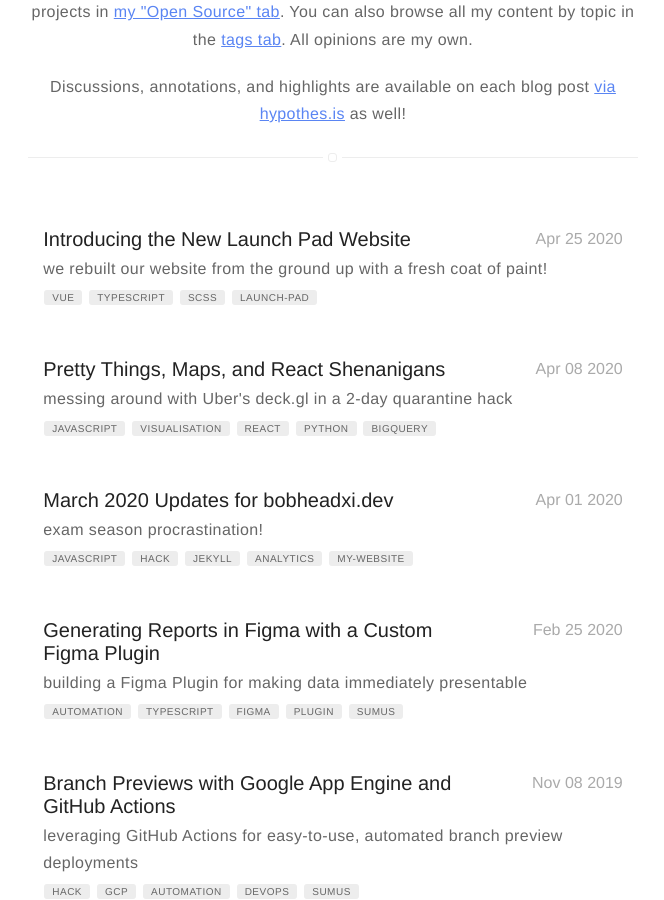
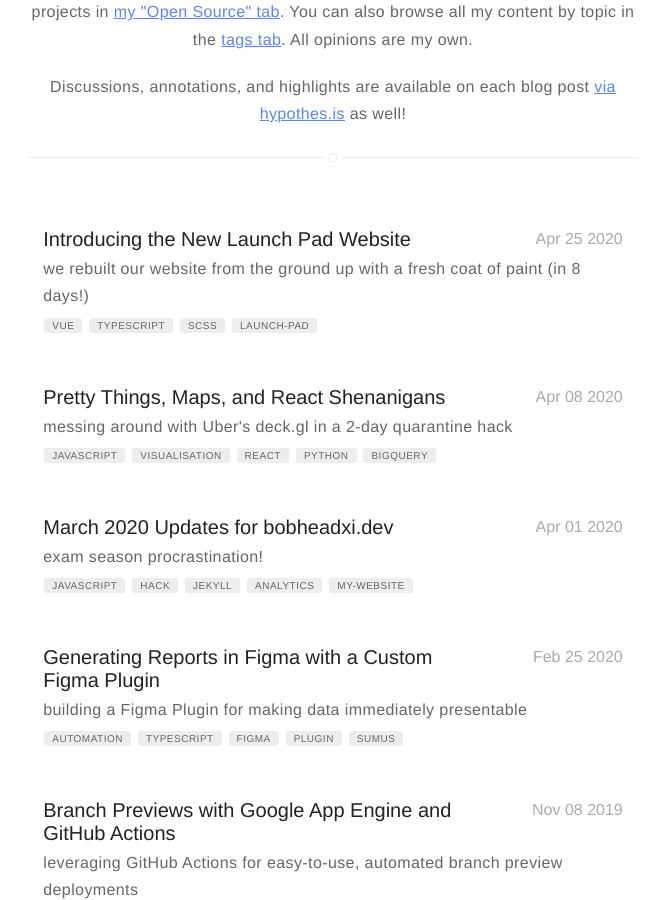
Before and after one commit to bobheadxi/bobheadxi.github.io, a Jekyll site: the page built from blog/index.html, in a window 1280 px wide and 900 px high, scrolled down 669 px. Shown: the whole window, without its empty margins (307-971 px from the left). Built offline with Jekyll 4.4.1, drawn with Linux system fonts in a browser that asks for light colours; nearby versions of some CDN libraries.

Commit message:
in 8 days

```diff
--- a/_posts/2020-4-25-introducing-new-launch-pad-site.md
+++ b/_posts/2020-4-25-introducing-new-launch-pad-site.md
@@ -11,7 +11,7 @@ tag:
 - launch-pad
 category: blog
 author: robert
-description: we rebuilt our website from the ground up with a fresh coat of paint!
+description: we rebuilt our website from the ground up with a fresh coat of paint (in 8 days!)
 alt_location:
   type: Medium
   url: https://medium.com/ubc-launch-pad-software-engineering-blog/introducing-the-new-launch-pad-website-42175181d644
```
